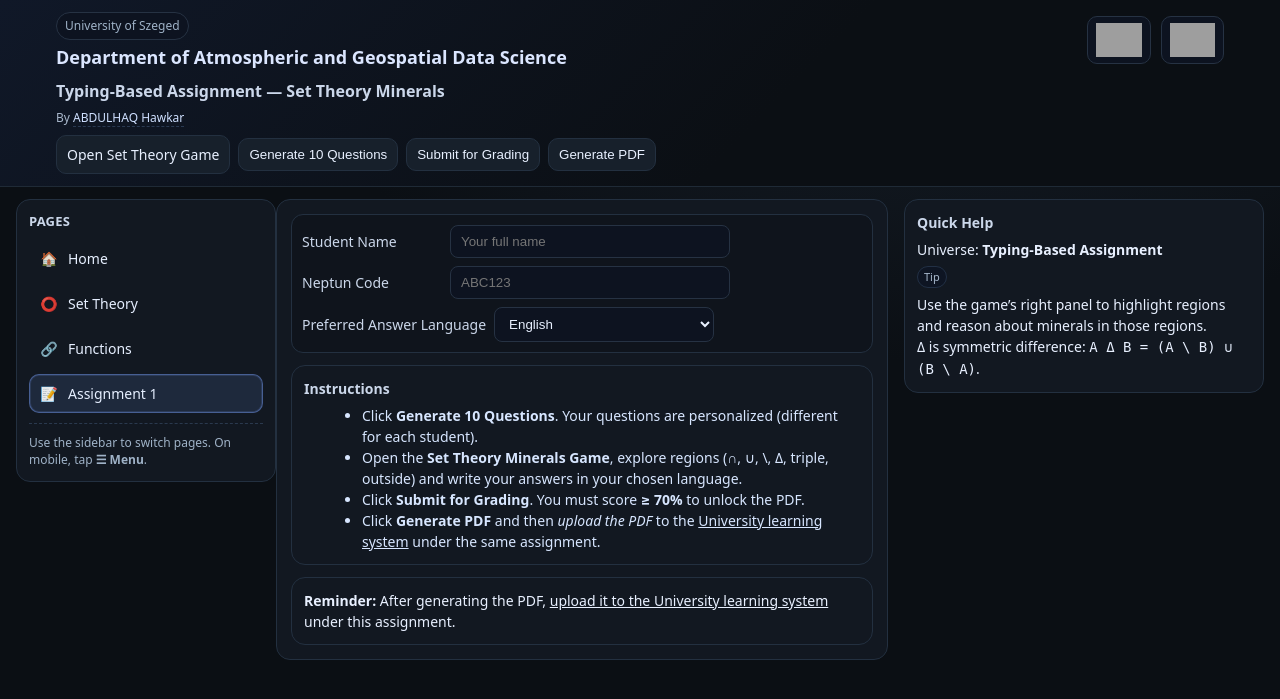
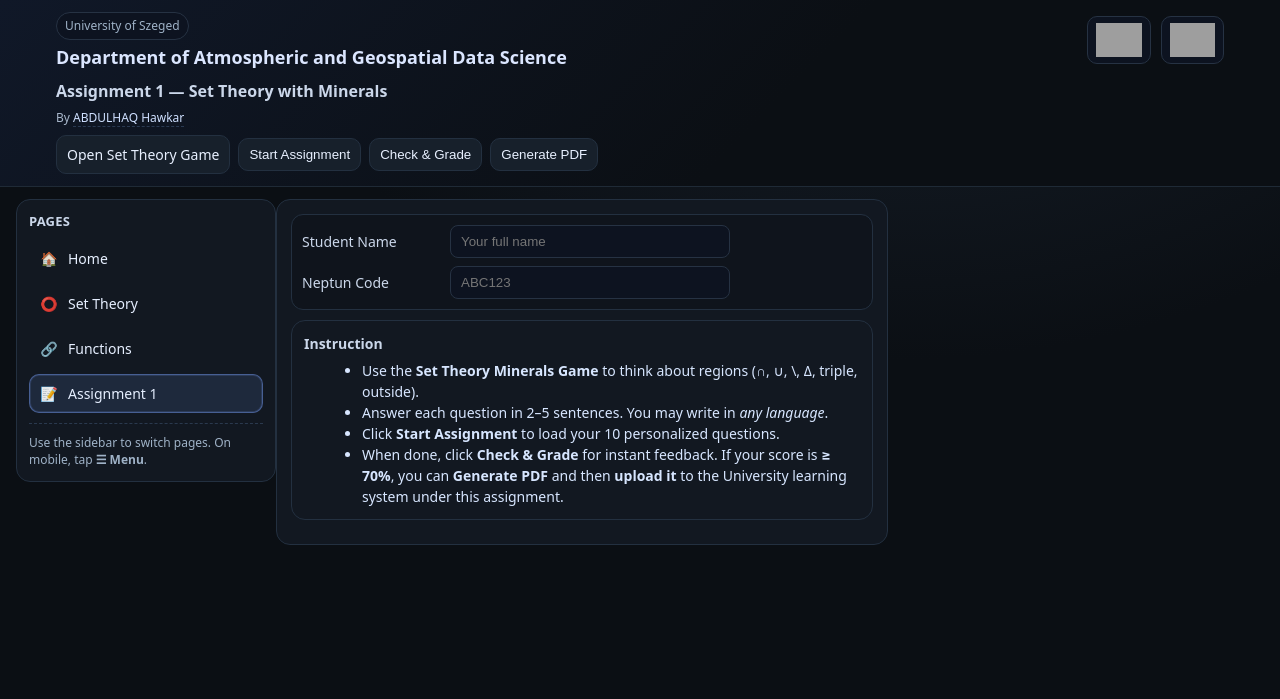
Before and after one commit to AIforimpact22/math1styear, a Flask app: page /assignment in a window 1280 px wide. Shown: the top 699 px of the page. Run offline with Flask 3, Linux system fonts and the light colour scheme; grey boxes are pictures that could not be loaded.

Commit message:
Update assignment.html

```diff
--- a/templates/assignment.html
+++ b/templates/assignment.html
@@ -1,11 +1,11 @@
 {% extends "index.html" %}
-{% block page_title %}Typing‑Based Assignment — Set Theory Minerals{% endblock %}
+{% block page_title %}Assignment 1 — Set Theory with Minerals{% endblock %}
 
 {% block controls %}
 <div class="controls" aria-label="Assignment controls">
   <a href="/" class="btn" target="_blank" rel="noopener">Open Set Theory Game</a>
-  <button id="btnGenerate" class="btn">Generate 10 Questions</button>
-  <button id="btnGrade" class="btn">Submit for Grading</button>
+  <button id="btnStart" class="btn">Start Assignment</button>
+  <button id="btnGrade" class="btn">Check & Grade</button>
   <button id="btnPdf" class="btn" disabled>Generate PDF</button>
 </div>
 {% endblock %}
@@ -14,57 +14,53 @@
 <section class="canvas-card" aria-label="Assignment form container">
   <style>
     .assign-wrap{ padding: 14px; }
-    .grid-2{ display:grid; grid-template-columns: 1fr 1fr; gap: 12px; }
-    @media (max-width: 980px){ .grid-2{ grid-template-columns: 1fr; } }
-
-    .id-card{ display:grid; gap:8px; background:#0f141c; border:1px solid #233040; border-radius:12px; padding:10px; }
+    .id-card{
+      display:grid; gap:8px; background:#0f141c; border:1px solid #233040; border-radius:12px; padding:10px;
+      margin-bottom: 10px;
+    }
     .id-row{ display:flex; gap:8px; flex-wrap:wrap; align-items:center; }
     .id-row label{ min-width: 140px; color:#cbd7ea; }
     .id-row input[type="text"]{
       background:#0d1320; border:1px solid #263243; color:#e8f0ff; padding:8px 10px; border-radius:8px; width: 280px;
     }
-    .id-row select{
-      background:#0d1320; border:1px solid #263243; color:#e8f0ff; padding:8px 10px; border-radius:8px; width: 220px;
-    }
+
+    .rule-card{ background: var(--card); border:1px solid #233040; border-radius:14px; padding:12px; margin-bottom:10px; }
+    .rule-card h3{ margin:0 0 6px; font-size:14px; color:#cbd7ea; }
+    .rule-card ul{ margin:6px 0 0 18px; color:#d7e6ff; }
 
     .q-card{
-      background:#0f141c; border:1px solid #233040; border-radius:12px; padding:12px; margin-top:12px;
+      background:#0f141c; border:1px solid #233040; border-radius:12px; padding:12px; margin-top:10px;
     }
     .q-card h4{ margin:0 0 6px; font-size:14px; color:#cbd7ea; }
     .q-text{ color:#d7e6ff; margin: 4px 0 8px; white-space: pre-wrap; }
     .q-card textarea{
       background:#0d1320; border:1px solid #263243; color:#e8f0ff; padding:10px; border-radius:8px; width:100%;
-      min-height: 120px;
+      min-height: 110px;
     }
-
-    .rule-card{ background: var(--card); border:1px solid #233040; border-radius:14px; padding:12px; margin-top:12px; }
-    .rule-card h3{ margin:0 0 6px; font-size:14px; color:#cbd7ea; }
-    .rule-card ul{ margin:6px 0 0 18px; color:#d7e6ff; }
 
     .score{
       display:flex; align-items:center; gap:8px; padding:2px 6px; border-radius:10px;
       background: rgba(14,21,35,0.6); border:1px solid #223045; margin-top: 10px;
     }
-    .score .bar{ width:200px; height:8px; border:1px solid #263243; background:#0e1523; border-radius:999px; overflow:hidden; }
+    .score .bar{ width:230px; height:8px; border:1px solid #263243; background:#0e1523; border-radius:999px; overflow:hidden; }
     .score .fill{ height:100%; width:0%; background: linear-gradient(90deg, #16a34a, #22c55e); }
-    .passpill{ display:inline-block; padding:2px 8px; border-radius:999px; border:1px solid #223045; background:#0e1523; color:#a7b8cc; }
+    .pill{ display:inline-block; padding:2px 8px; border-radius:999px; border:1px solid #223045; background:#0e1523; color:#a7b8cc; }
 
     .perq{ display:grid; gap:6px; margin-top:8px; }
     .perq .item{ display:flex; justify-content:space-between; gap:8px; border:1px dashed #2a394e; border-radius:10px; padding:6px 8px; }
     .good{ color:#34d399; font-weight:700; }
     .bad{ color:#ef4444; font-weight:700; }
 
-    /* Print styling */
     @media print {
       header, .controls { display:none !important; }
       body { background: #fff; }
-      .canvas-card{ border: none; }
       .q-card{ page-break-inside: avoid; }
       .rule-card{ page-break-inside: avoid; }
     }
   </style>
 
   <div class="assign-wrap">
+    <!-- 1) Identity -->
     <div class="id-card">
       <div class="id-row">
         <label for="studentName">Student Name</label>
@@ -74,67 +70,41 @@
         <label for="neptun">Neptun Code</label>
         <input type="text" id="neptun" placeholder="ABC123" maxlength="6" pattern="[A-Za-z0-9]{6}" required />
       </div>
-      <div class="id-row">
-        <label for="language">Preferred Answer Language</label>
-        <select id="language">
-          <option>English</option>
-          <option>Hungarian</option>
-          <option>Kurdish (Kurmanji)</option>
-          <option>Arabic</option>
-          <option>German</option>
-          <option>French</option>
-          <option>Turkish</option>
-          <option>Spanish</option>
-        </select>
-      </div>
     </div>
 
+    <!-- 2) Short instruction -->
     <div class="rule-card">
-      <h3>Instructions</h3>
+      <h3>Instruction</h3>
       <ul>
-        <li>Click <strong>Generate 10 Questions</strong>. Your questions are personalized (different for each student).</li>
-        <li>Open the <strong>Set Theory Minerals Game</strong>, explore regions (∩, ∪, \, Δ, triple, outside) and write your answers in your chosen language.</li>
-        <li>Click <strong>Submit for Grading</strong>. You must score <strong>≥ 70%</strong> to unlock the PDF.</li>
-        <li>Click <strong>Generate PDF</strong> and then <em>upload the PDF</em> to the <u>University learning system</u> under the same assignment.</li>
+        <li>Use the <strong>Set Theory Minerals Game</strong> to think about regions (∩, ∪, \, Δ, triple, outside).</li>
+        <li>Answer each question in 2–5 sentences. You may write in <em>any language</em>.</li>
+        <li>Click <strong>Start Assignment</strong> to load your 10 personalized questions.</li>
+        <li>When done, click <strong>Check & Grade</strong> for instant feedback. If your score is <strong>≥ 70%</strong>, you can <strong>Generate PDF</strong> and then <strong>upload it</strong> to the University learning system under this assignment.</li>
       </ul>
     </div>
 
+    <!-- 3) Questions -->
     <div id="questionsBox"></div>
 
+    <!-- 4) Bottom: Grading & feedback -->
     <div class="q-card" id="gradingBox" style="display:none;">
-      <h4>Grading Result</h4>
+      <h4>Grading</h4>
       <div class="score">
         <span id="scoreText">Score: 0%</span>
         <div class="bar"><div id="scoreFill" class="fill"></div></div>
-        <span id="passPill" class="passpill">—</span>
+        <span id="passPill" class="pill">—</span>
       </div>
       <div class="perq" id="perQuestion"></div>
       <div class="rule-card" style="margin-top:10px;">
         <h3>Summary</h3>
         <div id="summaryText" class="q-text">—</div>
       </div>
-    </div>
-
-    <div class="rule-card">
-      <strong>Reminder:</strong> After generating the PDF, <u>upload it to the University learning system</u> under this assignment.
+      <div class="rule-card" style="margin-top:10px;">
+        <strong>Submission:</strong> After generating your PDF, please <u>upload it to the University learning system</u> under this assignment.
+      </div>
     </div>
   </div>
 </section>
-
-<!-- Right: concise help -->
-<aside>
-  <div>
-    <h2>Quick Help</h2>
-    <div class="sets-top">
-      <div class="badge">Universe: <strong>Typing‑Based Assignment</strong></div>
-      <div class="tips">
-        <div class="pill" style="margin:6px 0;">Tip</div>
-        <div>Use the game’s right panel to highlight regions and reason about minerals in those regions.</div>
-        <div>Δ is symmetric difference: <code>A Δ B = (A \ B) ∪ (B \ A)</code>.</div>
-      </div>
-    </div>
-  </div>
-</aside>
 {% endblock %}
 
 {% block scripts %}
@@ -142,22 +112,24 @@
 (() => {
   const $ = (id) => document.getElementById(id);
 
+  const btnStart = $("btnStart");
+  const btnGrade = $("btnGrade");
+  const btnPdf   = $("btnPdf");
+
   const questionsBox = $("questionsBox");
   const gradingBox = $("gradingBox");
   const scoreText = $("scoreText");
   const scoreFill = $("scoreFill");
-  const passPill = $("passPill");
+  const passPill  = $("passPill");
   const perQuestion = $("perQuestion");
   const summaryText = $("summaryText");
-  const btnGenerate = $("btnGenerate");
-  const btnGrade = $("btnGrade");
-  const btnPdf = $("btnPdf");
 
-  let currentQuestions = [];   // [{id,text}]
-  let currentSeed = "";
+  let currentQuestions = []; // [{id,text}]
   let gradingResult = null;
 
-  // Build 10 editable blocks
+  // Helpers
+  function escapeHtml(s){ return (s||"").replace(/[&<>"']/g, c => ({'&':'&amp;','<':'&lt;','>':'&gt;','"':'&quot;',"'":'&#39;'}[c])); }
+
   function renderQuestions(list){
     questionsBox.innerHTML = "";
     list.forEach(q => {
@@ -166,51 +138,75 @@
       card.innerHTML = `
         <h4>${q.id}</h4>
         <div class="q-text">${escapeHtml(q.text)}</div>
-        <textarea id="ans_${q.id}" placeholder="Type your answer here (any language)."></textarea>
+        <textarea id="ans_${q.id}" placeholder="Type your answer (2–5 sentences). Any language is ok."></textarea>
       `;
       questionsBox.appendChild(card);
     });
+    // Autosave restore (if any)
+    list.forEach(q => {
+      const key = saveKey(q.id);
+      const saved = localStorage.getItem(key);
+      if (saved) {
+        const ta = document.getElementById(`ans_${q.id}`);
+        if (ta) ta.value = saved;
+      }
+    });
   }
 
-  // Escape simple HTML
-  function escapeHtml(s){
-    return (s||"").replace(/[&<>"']/g, c => ({'&':'&amp;','<':'&lt;','>':'&gt;','"':'&quot;',"'":'&#39;'}[c]));
+  function saveKey(qid){
+    const name = ($("studentName").value || "").trim();
+    const neptun = ($("neptun").value || "").trim().toUpperCase();
+    return `assign1:${neptun}:${name}:${qid}`;
   }
 
-  // Generate
-  btnGenerate.addEventListener("click", async () => {
+  function autosaveWire(list){
+    list.forEach(q => {
+      const ta = document.getElementById(`ans_${q.id}`);
+      if (!ta) return;
+      ta.addEventListener("input", () => {
+        localStorage.setItem(saveKey(q.id), ta.value);
+      });
+    });
+  }
+
+  // Start / Generate
+  btnStart.addEventListener("click", async () => {
     const name = $("studentName").value.trim();
     const neptun = $("neptun").value.trim().toUpperCase();
-    const language = $("language").value;
-    if (!name || !neptun || !/^[A-Za-z0-9]{6}$/.test(neptun)){
-      alert("Please enter your Name and a valid 6‑character Neptun code.");
+    if (!name){
+      alert("Please enter your name.");
       return;
     }
-    btnGenerate.disabled = true;
-    btnGenerate.textContent = "Generating…";
+    if (!/^[A-Za-z0-9]{6}$/.test(neptun)){
+      alert("Please enter a valid 6-character Neptun code (letters/numbers).");
+      return;
+    }
+    btnStart.disabled = true;
+    btnStart.textContent = "Loading…";
     try {
       const r = await fetch("/assignment/api/generate", {
         method: "POST",
         headers: {"Content-Type":"application/json"},
-        body: JSON.stringify({ name, neptun, language })
+        body: JSON.stringify({ name, neptun })
       });
       const data = await r.json();
-      currentQuestions = data.questions || [];
-      currentSeed = data.seed || "";
-      if (!currentQuestions.length){
-        alert("No questions returned. Please try again.");
+      if (data.error){
+        alert(data.error);
         return;
       }
+      currentQuestions = data.questions || [];
       renderQuestions(currentQuestions);
+      autosaveWire(currentQuestions);
       gradingBox.style.display = "none";
       gradingResult = null;
       btnPdf.disabled = true;
+      window.scrollTo({ top: document.body.scrollHeight, behavior: "smooth" });
     } catch (e){
       console.error(e);
-      alert("Generation failed.");
+      alert("Could not load questions. Please try again.");
     } finally {
-      btnGenerate.disabled = false;
-      btnGenerate.textContent = "Generate 10 Questions";
+      btnStart.disabled = false;
+      btnStart.textContent = "Start Assignment";
     }
   });
 
@@ -218,9 +214,8 @@
   btnGrade.addEventListener("click", async () => {
     const name = $("studentName").value.trim();
     const neptun = $("neptun").value.trim().toUpperCase();
-    const language = $("language").value;
     if (!currentQuestions.length){
-      alert("Generate questions first.");
+      alert("Please click Start Assignment first.");
       return;
     }
     const qa = currentQuestions.map(q => ({
@@ -228,38 +223,32 @@
       question: q.text,
       answer: (document.getElementById(`ans_${q.id}`)?.value || "").trim()
     }));
-    const empty = qa.find(x => !x.answer);
-    if (empty){
-      if (!confirm("Some answers are empty. Submit anyway?")) return;
-    }
-
     btnGrade.disabled = true;
     btnGrade.textContent = "Grading…";
     try {
       const r = await fetch("/assignment/api/grade", {
         method: "POST",
         headers: {"Content-Type":"application/json"},
-        body: JSON.stringify({
-          name, neptun, language, seed: currentSeed, qa
-        })
+        body: JSON.stringify({ name, neptun, qa })
       });
       const data = await r.json();
       gradingResult = data;
       showGrading(data);
+      gradingBox.style.display = "block";
+      window.scrollTo({ top: document.body.scrollHeight, behavior: "smooth" });
     } catch (e){
       console.error(e);
-      alert("Grading failed.");
+      alert("Grading failed. Please try again.");
     } finally {
       btnGrade.disabled = false;
-      btnGrade.textContent = "Submit for Grading";
+      btnGrade.textContent = "Check & Grade";
     }
   });
 
   function showGrading(res){
-    gradingBox.style.display = "block";
     const pct = res.overall_pct || 0;
     scoreText.textContent = `Score: ${pct}%`;
-    scoreFill.style.width = `${Math.max(0, Math.min(100,pct))}%`;
+    scoreFill.style.width = `${Math.max(0,Math.min(100,pct))}%`;
     passPill.textContent = pct >= 70 ? "PASS (≥ 70%)" : "REVISE (< 70%)";
     passPill.style.color = pct >= 70 ? "#a8f0c4" : "#ffb4bf";
     passPill.style.background = pct >= 70 ? "#11281f" : "#2a1115";
@@ -271,27 +260,26 @@
       div.className = "item";
       div.innerHTML = `
         <span><strong>${item.id}</strong></span>
-        <span class="${item.score >= 7 ? 'good':'bad'}">${item.score}/10</span>
+        <span class="${item.score>=7 ? 'good':'bad'}">${item.score}/10</span>
       `;
       perQuestion.appendChild(div);
     });
     summaryText.textContent = res.summary || "—";
 
-    // Unlock PDF if pass
-    $("btnPdf").disabled = !(pct >= 70);
+    btnPdf.disabled = !(pct >= 70);
   }
 
   // PDF (print)
   $("btnPdf").addEventListener("click", () => {
     if (!gradingResult || (gradingResult.overall_pct||0) < 70){
-      alert("You must achieve ≥ 70% before generating the PDF.");
+      alert("You must score ≥ 70% to generate the PDF.");
       return;
     }
     const name = $("studentName").value.trim();
     const neptun = $("neptun").value.trim().toUpperCase();
     const today = new Date().toISOString().slice(0,10);
 
-    // Inject a printable header
+    // Inject printable header
     const hdr = document.createElement("div");
     hdr.id = "printHeader";
     hdr.style.padding = "8px 16px";
@@ -300,12 +288,11 @@
     hdr.style.fontSize = "13px";
     hdr.style.background = "#0e1523";
     hdr.style.color = "#cfe0ff";
-    hdr.innerHTML = `<strong>Typing‑Based Assignment — Set Theory Minerals</strong> | Name: ${escapeHtml(name)} | Neptun: ${escapeHtml(neptun)} | Date: ${today} | Score: ${gradingResult.overall_pct}%<br><em>Upload this PDF to the University learning system under the same assignment.</em>`;
+    hdr.innerHTML = `<strong>Assignment 1 — Set Theory with Minerals</strong> | Name: ${escapeHtml(name)} | Neptun: ${escapeHtml(neptun)} | Date: ${today} | Score: ${gradingResult.overall_pct}%<br><em>Upload this PDF to the University learning system under the same assignment.</em>`;
     document.body.prepend(hdr);
 
     const originalTitle = document.title;
-    document.title = `SetTheory_Typing_Assignment_${neptun}_${name.replace(/\s+/g,'_')}`;
-
+    document.title = `Assignment1_SetTheory_${neptun}_${name.replace(/\s+/g,'_')}`;
     window.print();
 
     // Cleanup
@@ -313,6 +300,8 @@
     hdr.remove();
   });
 
+  // Minor UX: uppercase Neptun as they type
+  $("neptun").addEventListener("input", e => e.target.value = e.target.value.toUpperCase());
 })();
 </script>
 {% endblock %}
```
